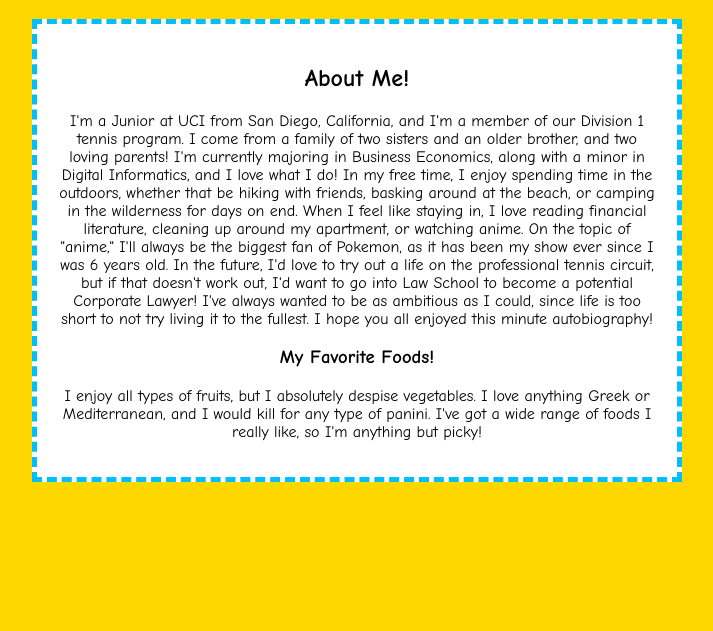
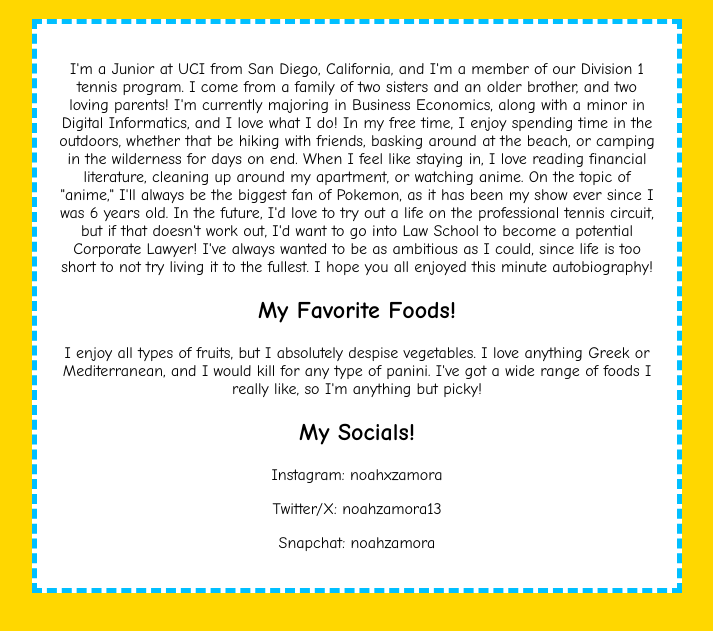
Before and after one commit to nrzamora/noahrzamora.github.io, a plain HTML site: page index.html in a window 1280 px wide. Shown: the part 61-692 px from the top of the page, without its empty margins (283-996 px from the left). Drawn offline with Linux system fonts and the light colour scheme.

Commit message:
Update index.html

```diff
--- a/index.html
+++ b/index.html
@@ -33,10 +33,13 @@
 <body>
     <h1>Welcome to Noah Zamora's Resume!</h1>
     <div class="container">
-    	<h2 class="bold">About Me!</h2>
         <p>I'm a Junior at UCI from San Diego, California, and I'm a member of our Division 1 tennis program. I come from a family of two sisters and an older brother, and two loving parents! I'm currently majoring in Business Economics, along with a minor in Digital Informatics, and I love what I do! In my free time, I enjoy spending time in the outdoors, whether that be hiking with friends, basking around at the beach, or camping in the wilderness for days on end. When I feel like staying in, I love reading financial literature, cleaning up around my apartment, or watching anime. On the topic of "anime," I'll always be the biggest fan of Pokemon, as it has been my show ever since I was 6 years old. In the future, I'd love to try out a life on the professional tennis circuit, but if that doesn't work out, I'd want to go into Law School to become a potential Corporate Lawyer! I've always wanted to be as ambitious as I could, since life is too short to not try living it to the fullest. I hope you all enjoyed this minute autobiography!</p>
-        <h3 class="bold">My Favorite Foods!</h3>
+        <h2 class="bold">My Favorite Foods!</h2>
         <p>I enjoy all types of fruits, but I absolutely despise vegetables. I love anything Greek or Mediterranean, and I would kill for any type of panini. I've got a wide range of foods I really like, so I'm anything but picky!</p>
+        <h2 class="bold">My Socials!</h2>
+        <p>Instagram: noahxzamora</p>
+        <p>Twitter/X: noahzamora13</p>
+        <p>Snapchat: noahzamora</p>
     </div>
 </body>
 </html>
```
